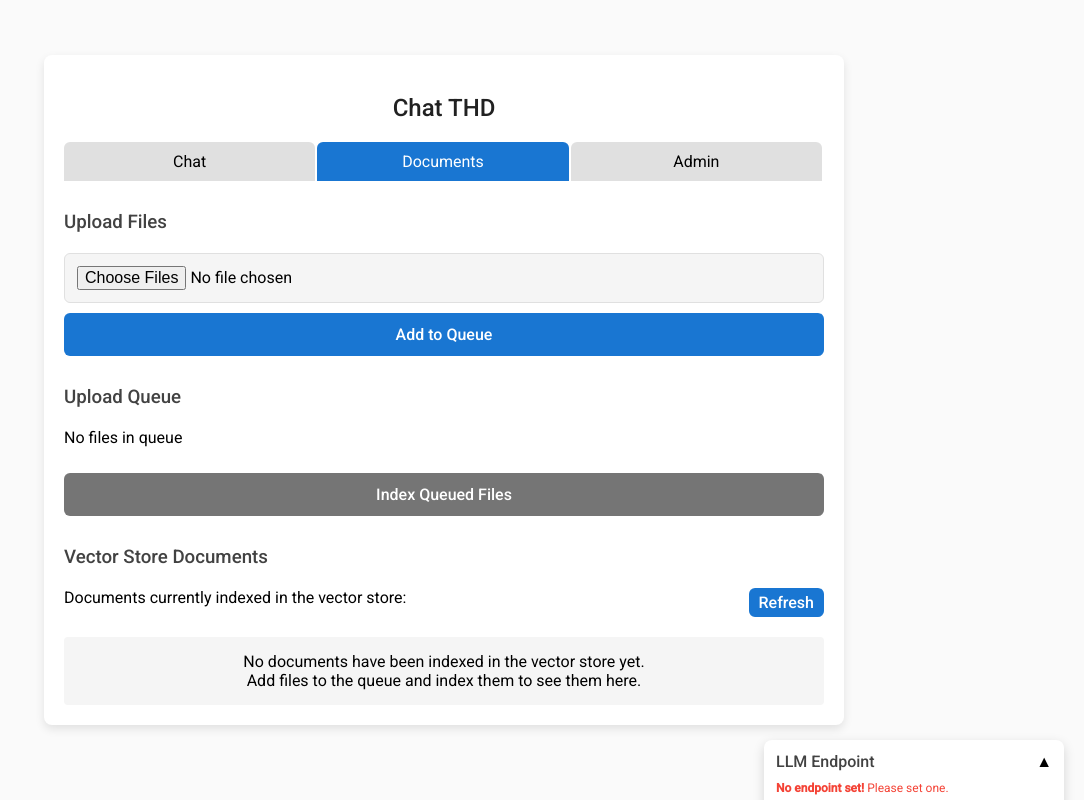
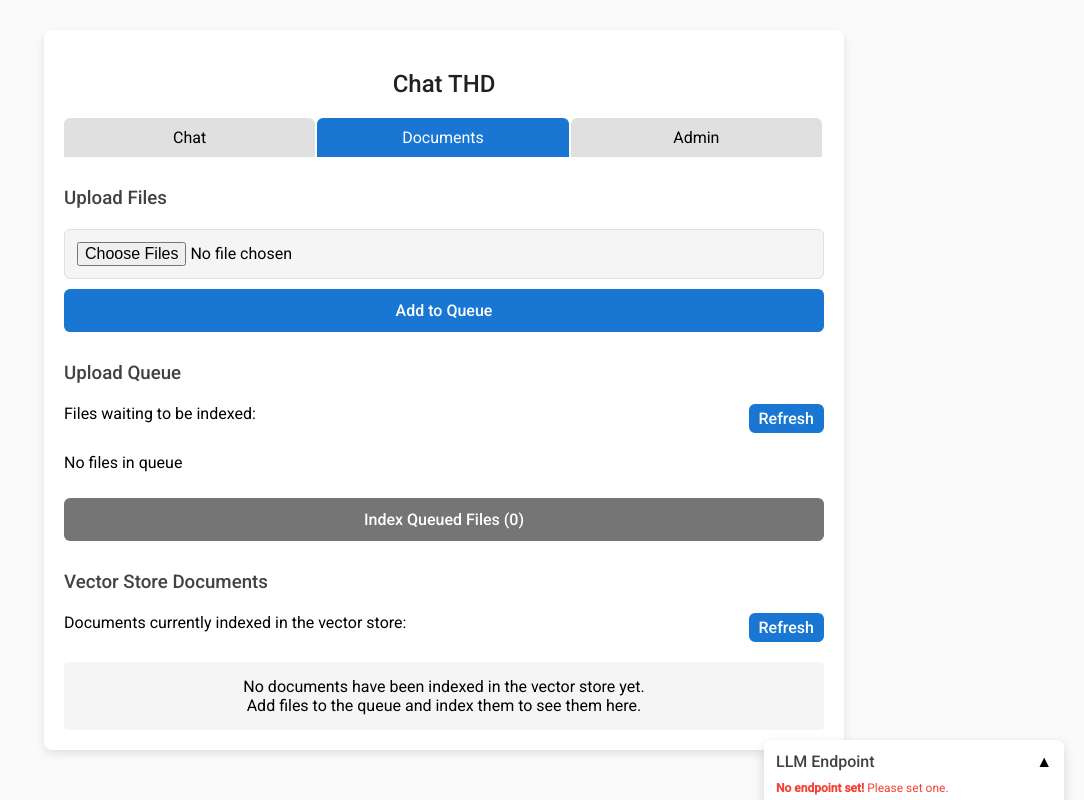
Before and after one commit to andrewnyu/rag-server, a FastAPI app: page / in a window 1280 px wide, after a click on "Documents". Shown: the whole page, without its empty margins (196-1280 px from the left). Run offline with FastAPI, Linux system fonts and the light colour scheme; data that the repository does not hold is empty.

Commit message:
feat: separate document upload from vector store indexing
- Split document handling into two-step process (upload queue -> index)
- Added upload queue UI with file management features
- Implemented refresh buttons for both queue and vector store views
- Display file counts in index button for better visibility
- Enhanced user feedback with detailed status messages
- Improved document display in vector store list
- Fixed memory leak by clearing file input after adding to queue
- Updated backend messaging to reflect the new workflow

```diff
--- a/templates/index.html
+++ b/templates/index.html
@@ -297,10 +297,14 @@
 
             <!-- Upload Queue -->
             <h3>Upload Queue</h3>
+            <div style="display: flex; justify-content: space-between; align-items: center; margin-bottom: 10px;">
+                <div>Files waiting to be indexed:</div>
+                <button onclick="updateUploadQueueUI()" style="width: auto; padding: 5px 10px;">Refresh</button>
+            </div>
             <div id="uploadQueue" class="document-list">
                 <p>No files in queue</p>
             </div>
-            <button onclick="indexQueuedDocuments()" id="indexButton" disabled style="margin-top: 10px; background-color: #757575;">Index Queued Files</button>
+            <button onclick="indexQueuedDocuments()" id="indexButton" disabled style="margin-top: 10px; background-color: #757575;">Index Queued Files (0)</button>
 
             <!-- Vector Store Documents -->
             <h3>Vector Store Documents</h3>
@@ -470,11 +474,15 @@
                 return;
             }
 
+            // Count how many new files are added
+            let newFilesCount = 0;
+
             // Add files to queue
             for (let file of files) {
                 // Check if file already exists in queue
                 if (!uploadQueue.some(queuedFile => queuedFile.name === file.name)) {
                     uploadQueue.push(file);
+                    newFilesCount++;
                 }
             }
 
@@ -483,6 +491,13 @@
 
             // Clear the file input
             fileInput.value = "";
+
+            // Show confirmation
+            if (newFilesCount > 0) {
+                alert(`Added ${newFilesCount} file${newFilesCount > 1 ? 's' : ''} to the upload queue. Use the 'Index Queued Files' button when ready to add them to the vector store.`);
+            } else {
+                alert("No new files were added. All selected files were already in the queue.");
+            }
         }
 
         function updateUploadQueueUI() {
@@ -493,6 +508,7 @@
                 queueElement.innerHTML = "<p>No files in queue</p>";
                 indexButton.disabled = true;
                 indexButton.style.backgroundColor = "#757575";
+                indexButton.textContent = "Index Queued Files (0)";
             } else {
                 let html = '';
                 uploadQueue.forEach((file, index) => {
@@ -514,6 +530,7 @@
                 queueElement.innerHTML = html;
                 indexButton.disabled = false;
                 indexButton.style.backgroundColor = "#1976D2";
+                indexButton.textContent = `Index Queued Files (${uploadQueue.length})`;
             }
         }
 
```
